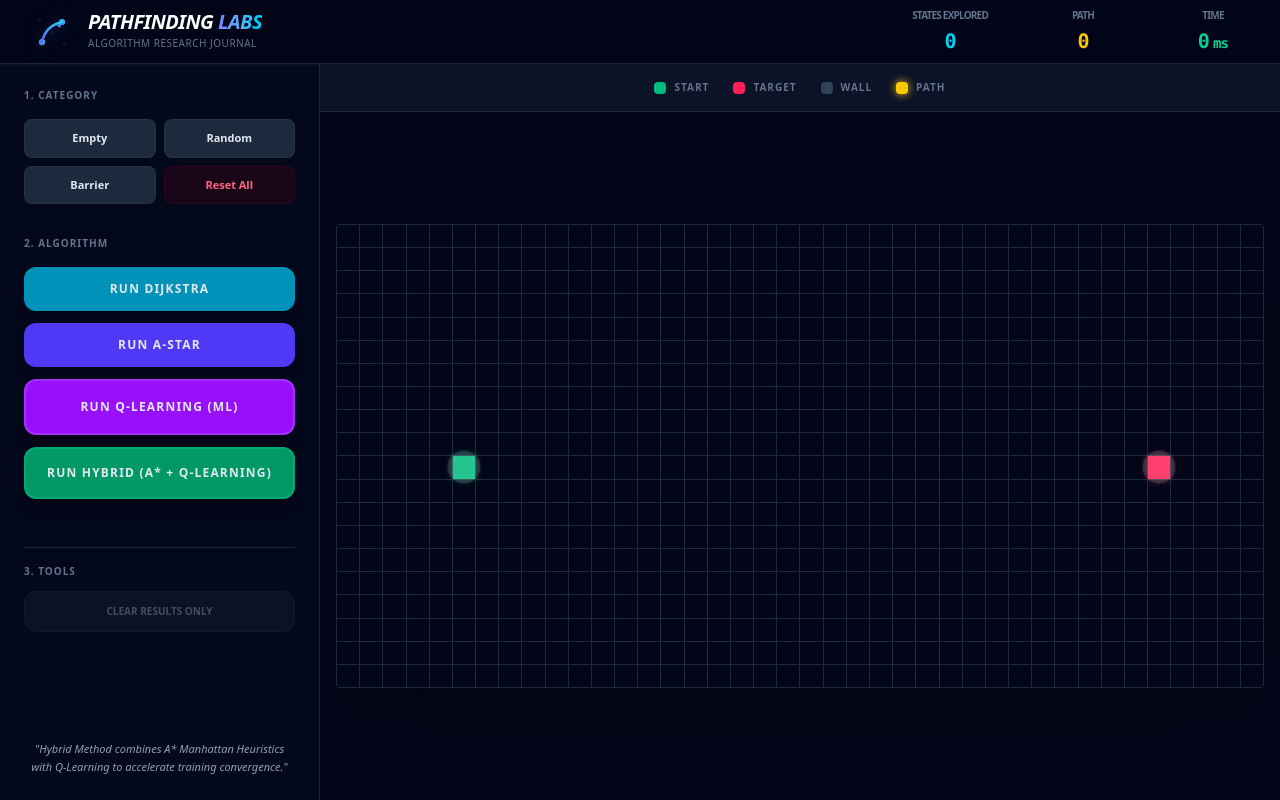
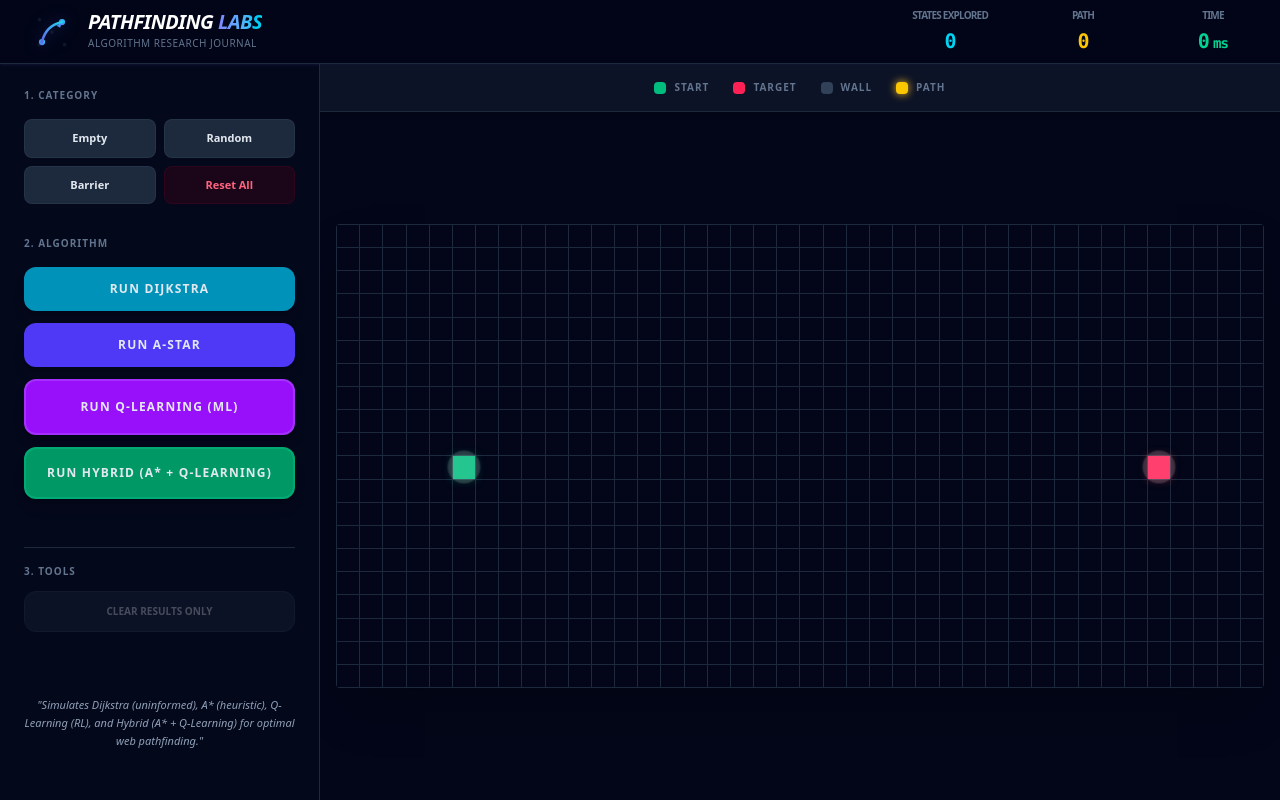
Before and after one commit to MaRVi401/algorithmComparation, a React (Vite) app: page / in a window 1280 px wide. Built offline with nearby package versions, Linux system fonts and the light colour scheme.

Commit message:
modifikasi sidebar

```diff
--- a/src/components/Sidebar.jsx
+++ b/src/components/Sidebar.jsx
@@ -96,10 +96,10 @@ export const Sidebar = ({
           )}
         </div>
       </div>
-      <div className="sidebar-item mt-auto pt-4 hidden md:block">
+      <div className="sidebar-item pt-8 hidden md:block">
         <p className="text-[11px] text-slate-400 leading-relaxed italic text-center">
-          "Hybrid Method combines A* Manhattan Heuristics with Q-Learning to
-          accelerate training convergence."
+          "Simulates Dijkstra (uninformed), A* (heuristic), Q-Learning (RL), and
+          Hybrid (A* + Q-Learning) for optimal web pathfinding."
         </p>
       </div>
     </aside>
```
